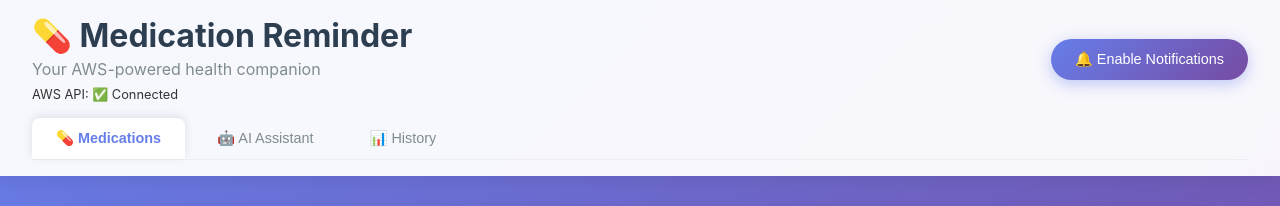
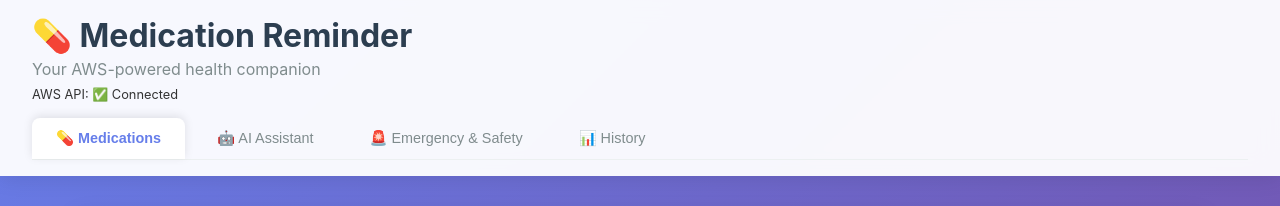
Before and after one commit to aaron4mc/medication-reminder-app, a React (Create React App) app: page / in a window 1280 px wide. Shown: the top 206 px of the page. Built offline with nearby package versions, Linux system fonts and the light colour scheme; no server answers.

Commit message:
Add Emergency Safety tab to navigation

```diff
--- a/src/App.js
+++ b/src/App.js
@@ -2,6 +2,7 @@ import React, { useState, useEffect } from 'react';
 import ConvAIIntegration from './components/ConvAIIntegration.js';
 import MedicationManager from './components/MedicationManager.js';
 import NotificationsPanel from './components/NotificationsPanel.js';
+import EmergencySafety from './components/EmergencySafety.js';
 import awsMedicationAPI from './utils/awsMedicationAPI.js';
 import './App.css';
 
@@ -50,16 +51,6 @@ function App() {
 
     loadMedications();
   }, []);
-
-  const requestNotificationPermission = () => {
-    if ('Notification' in window && Notification.permission === 'default') {
-      Notification.requestPermission().then(permission => {
-        if (permission === 'granted') {
-          console.log('✅ Notification permission granted');
-        }
-      });
-    }
-  };
 
   const markAsTaken = async (medicationId) => {
     const medication = medications.find(med =>
@@ -150,12 +141,6 @@ function App() {
               AWS API: {apiStatus === 'online' ? '✅ Connected' : '❌ Offline - Using local storage'}
             </div>
           </div>
-          <button
-            className="notification-permission-btn"
-            onClick={requestNotificationPermission}
-          >
-            🔔 Enable Notifications
-          </button>
         </div>
 
         <nav className="app-nav">
@@ -170,6 +155,12 @@ function App() {
             onClick={() => setActiveTab('assistant')}
           >
             🤖 AI Assistant
+          </button>
+          <button
+            className={`nav-btn ${activeTab === 'safety' ? 'active' : ''}`}
+            onClick={() => setActiveTab('safety')}
+          >
+            🚨 Emergency & Safety
           </button>
           <button
             className={`nav-btn ${activeTab === 'history' ? 'active' : ''}`}
@@ -203,6 +194,12 @@ function App() {
           {activeTab === 'assistant' && (
             <div className="assistant-tab">
               <ConvAIIntegration />
+            </div>
+          )}
+
+          {activeTab === 'safety' && (
+            <div className="safety-tab">
+              <EmergencySafety />
             </div>
           )}
 
```
